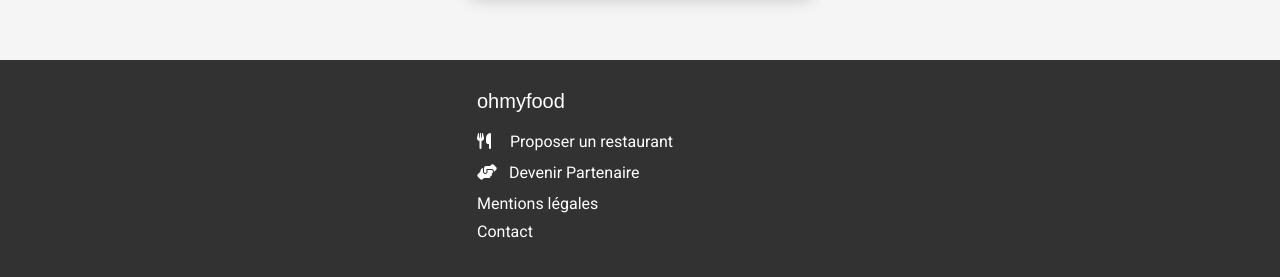
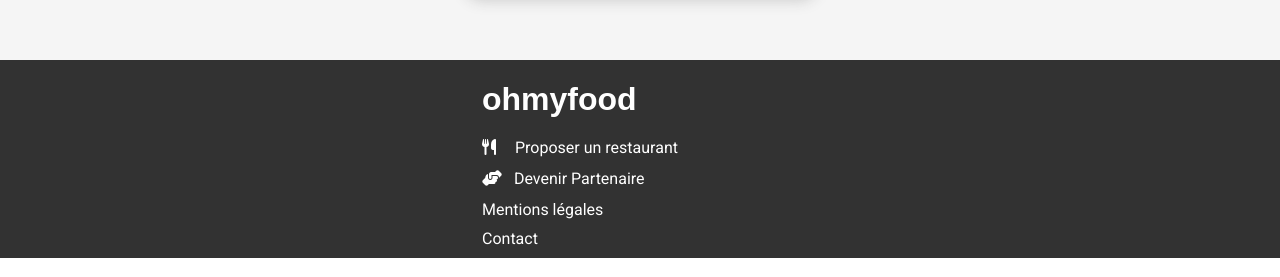
Before and after one commit to DumontGontran/OhMyFood, a website: page index.html in a window 1280 px wide. Shown: the part 2046-2323 px from the top of the page. Drawn offline with nearby package versions, Linux system fonts and the light colour scheme; files that its build step writes are made by us from their sources; a web font is replaced by a local one.

Commit message:
Modification du h1 en h5

```diff
--- a/sass/layouts/_footer.scss
+++ b/sass/layouts/_footer.scss
@@ -2,9 +2,9 @@
     background-color: rgb(50,50,50);
     color: white;
     padding-left: nth($spacing,3);
-    padding-right:150px;
-    height:220px;
-    & h1{
+    padding-right:140px;
+
+    & h5{
         margin-top:nth($spacing,4);
         margin-bottom:nth($spacing, 3);
         font-size:20px;
```
